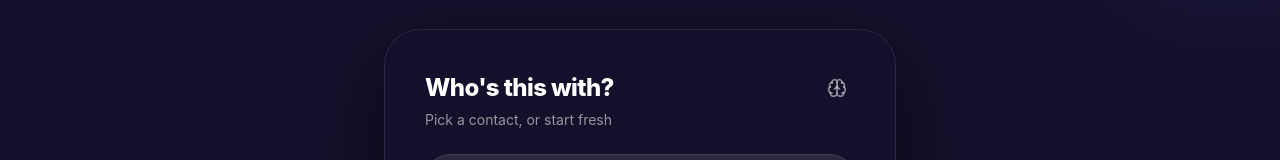
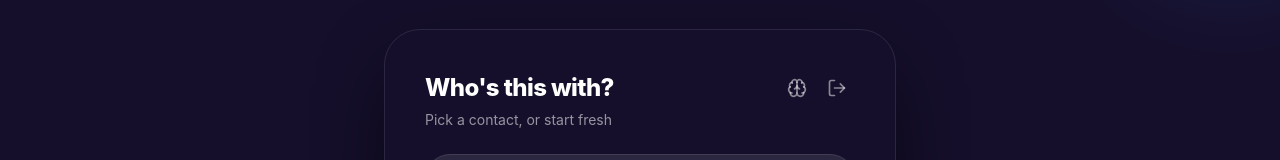
Before and after one commit to imansajid-18/VoiceBridge_AI, a React (Vite) app in the folder frontend/: page /contacts in a window 1280 px wide. Shown: the part 176-336 px from the top of the page. Built offline with nearby package versions, Linux system fonts and the light colour scheme; no server answers; sample sign-in values are in the browser's storage.

Commit message:
Add logout button to Contacts screen

```diff
--- a/frontend/src/pages/Contacts.tsx
+++ b/frontend/src/pages/Contacts.tsx
@@ -1,8 +1,10 @@
 import { useState, useEffect } from 'react'
 import { useNavigate } from 'react-router-dom'
-import { Search, MoreVertical, Plus , Brain } from 'lucide-react'
+import { Search, MoreVertical, Plus , Brain ,LogOut } from 'lucide-react'
 import { useApiClient } from '../api/client'
 import type { Contact } from '../types/contact'
+import { useAuth } from '../context/AuthContext'
+
 
 const AVATAR_COLORS = ['bg-blue', 'bg-coral', 'bg-violet', 'bg-amber']
 
@@ -14,6 +16,7 @@ function Contacts() {
   const [startingSessionFor, setStartingSessionFor] = useState<number | 'skip' | null>(null)
   const apiFetch = useApiClient()
   const navigate = useNavigate()
+  const { logout } = useAuth()
 
   useEffect(() => {
     async function loadContacts() {
@@ -66,6 +69,7 @@ function Contacts() {
       >
         <div className="flex items-center justify-between mb-1">
           <h1 className="text-2xl font-extrabold tracking-tight">Who's this with?</h1>
+          <div className="flex items-center gap-1">
             <button
               onClick={() => navigate('/memory')}
               className="text-white/50 hover:text-white p-2 rounded-full hover:bg-white/5"
@@ -73,6 +77,14 @@ function Contacts() {
             >
               <Brain className="w-5 h-5" />
             </button>
+            <button
+              onClick={() => { logout(); navigate('/login') }}
+              className="text-white/50 hover:text-warn p-2 rounded-full hover:bg-white/5"
+              title="Log out"
+            >
+              <LogOut className="w-5 h-5" />
+            </button>
+          </div>
         </div>
         <p className="text-sm text-white/55 mb-6">Pick a contact, or start fresh</p>
 
```
Lines whose indentation alone changed are shown as unchanged.
